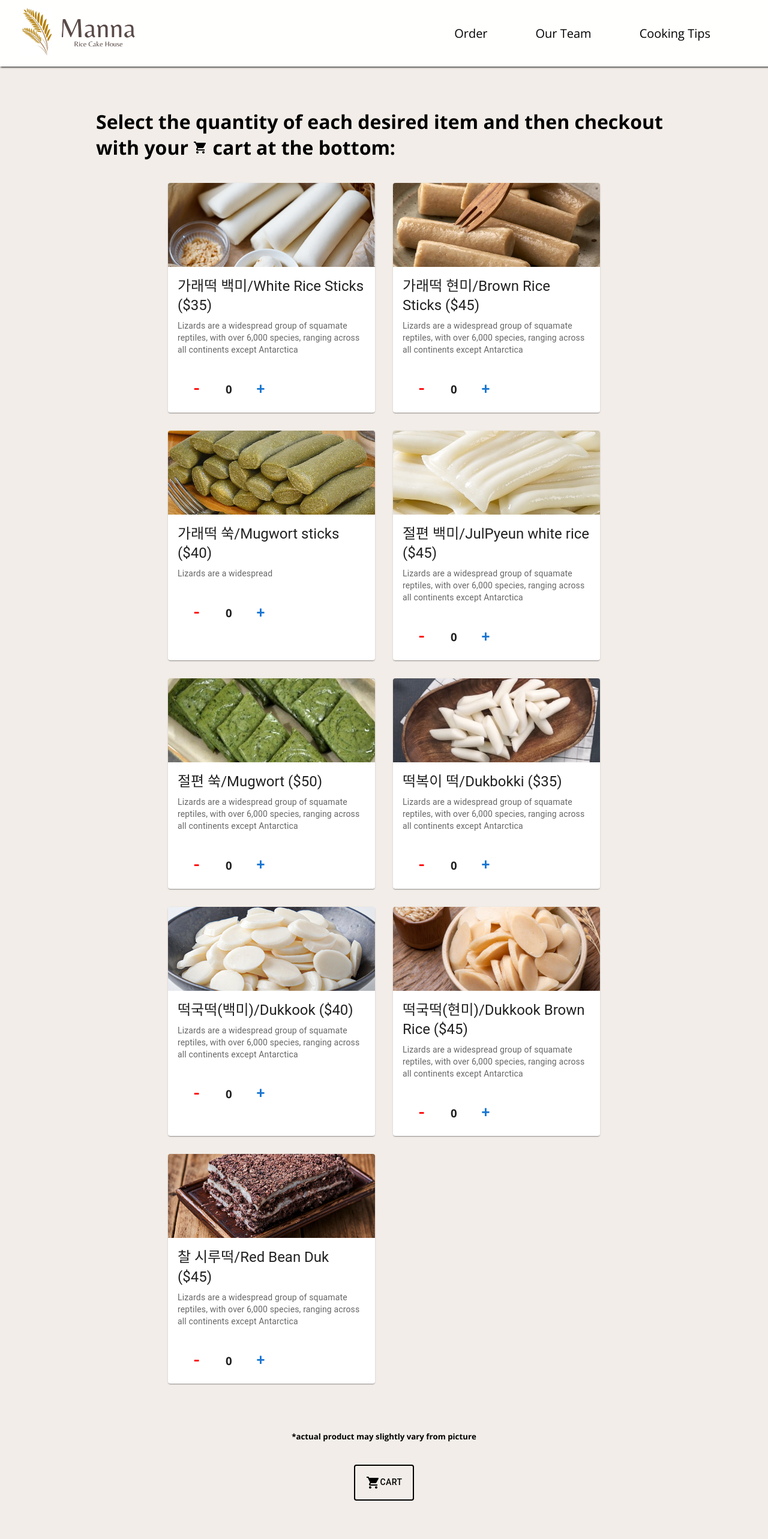
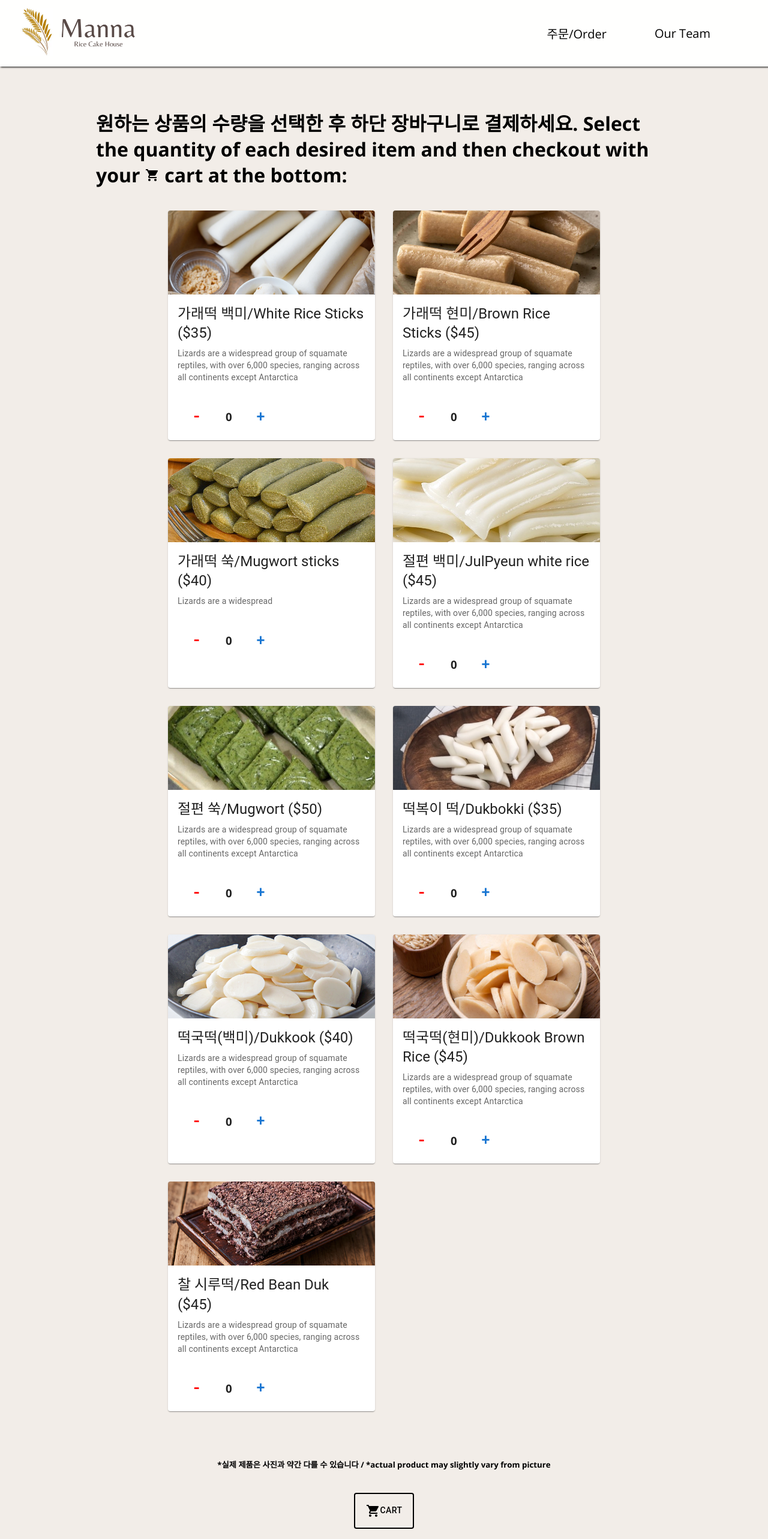
Before and after one commit to leeja328/manna_house, a React (Create React App) app: page /order in a window 1280 px wide. Shown: the top 2566 px of the page at 60% size. Built offline with nearby package versions, Linux system fonts and the light colour scheme.

Commit message:
added korean

```diff
--- a/src/landing_page/footer.js
+++ b/src/landing_page/footer.js
@@ -7,9 +7,9 @@ function footer() {
         <h1>Manna Rice Cake House</h1>
         <hr />
         <h4>For any questions or concerns contact below:</h4>
-        <h3>Phone: 423-227-8989</h3>
-        <h3>Email: peter8456@gmail.com</h3>
-        <h3>Location: Collegedale, TN</h3>
+        <h3>전화/Phone: 423-227-8989</h3>
+        <h3>이메일/Email: peter8456@gmail.com</h3>
+        <h3>위치/Location: Collegedale, TN</h3>
     </div>
   )
 }
--- a/src/landing_page/header.js
+++ b/src/landing_page/header.js
@@ -9,9 +9,9 @@ function header() {
         <a href='/'><img src={Logo} alt="rice" id='logo' /></a>
       </div>
       <div className='links'>
-        <a href='/order'>Order</a>
+        <a href='/order'>주문/Order</a>
         <a href='/about'>Our Team</a>
-        <a>Cooking Tips</a>
+        {/* <a>Cooking Tips</a> */}
       </div>
 
     </div>
--- a/src/pages/Order.css
+++ b/src/pages/Order.css
@@ -7,6 +7,7 @@
     display: flex;
     align-items: center;
     justify-content: center;
+    flex-direction: column;
     padding: 20vh 20vh 2vh 20vh;
 }
 
@@ -28,6 +29,7 @@
 .order-bottom2 {
     display: flex;
     justify-content: center;
+    padding: 0vh 10vh 0vh 10vh;
 }
 
 .buttons {
--- a/src/pages/Order.js
+++ b/src/pages/Order.js
@@ -328,7 +328,7 @@ function Order() {
     <Header />
     <div className='order-container'>
     <div className='order-header'>
-      <h1 id='order-header-text'>Select the quantity of each desired item and then checkout with your <ShoppingCartIcon/> cart at the bottom:</h1>
+      <h1 id='order-header-text'>원하는 상품의 수량을 선택한 후 하단 장바구니로 결제하세요. Select the quantity of each desired item and then checkout with your <ShoppingCartIcon/> cart at the bottom:</h1>
     </div>
     <div className='order-body'>
       <Card sx={{ maxWidth: 345 }}>
@@ -529,7 +529,7 @@ function Order() {
       </Card>
     </div>
     <div className='order-bottom2'>
-      <h5>*actual product may slightly vary from picture</h5>
+      <h5>*실제 제품은 사진과 약간 다를 수 있습니다 / *actual product may slightly vary from picture</h5>
     </div>
     <div className='order-bottom'>
       <Button id='cart-button' onClick={handleClickOpen}><ShoppingCartIcon/>Cart</Button>
```
